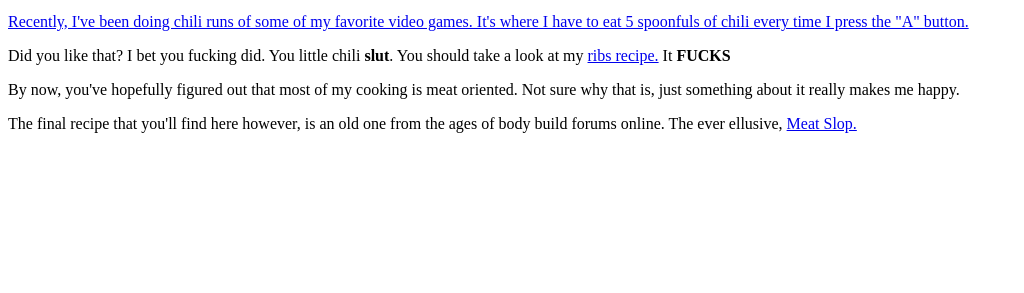
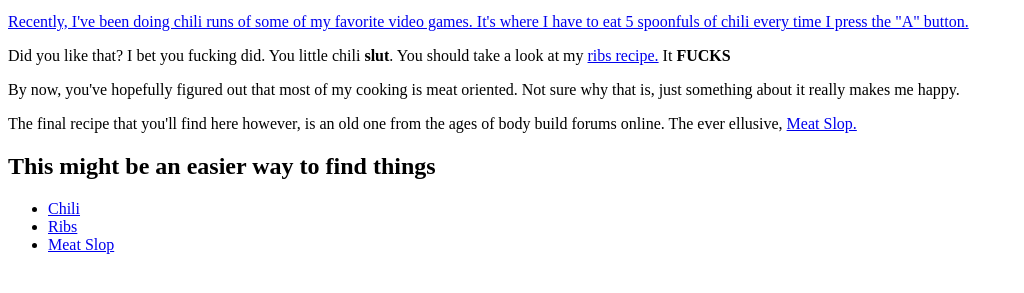
Before and after one commit to QuibbitTheFrog/odin-recipes, a plain HTML site: page index.html in a window 1280 px wide. Shown: the part 101-394 px from the top of the page, without its empty margins (0-1024 px from the left). Drawn offline with Linux system fonts and the light colour scheme.

Commit message:
Added some nice little links on the home page. Hopefully it looks a little better?

```diff
--- a/index.html
+++ b/index.html
@@ -11,5 +11,11 @@
         <p>Did you like that? I bet you fucking did. You little chili <strong>slut</strong>. You should take a look at my <a href="./recipes/ribs.html">ribs recipe.</a> It <strong>FUCKS</strong></p>
         <p>By now, you've hopefully figured out that most of my cooking is meat oriented. Not sure why that is, just something about it really makes me happy.</p>
         <p>The final recipe that you'll find here however, is an old one from the ages of body build forums online. The ever ellusive, <a href="./recipes/meatslop.html">Meat Slop.</a></p>
+        <h2>This might be an easier way to find things</h2>
+        <ul>
+            <li><a href="./recipes/chili.html">Chili </a></li>
+            <li><a href="./recipes/ribs.html">Ribs </a></li>
+            <li><a href="./recipes/meatslop.html">Meat Slop </a></li>
+        </ul>
     </body>
 </html>
```
